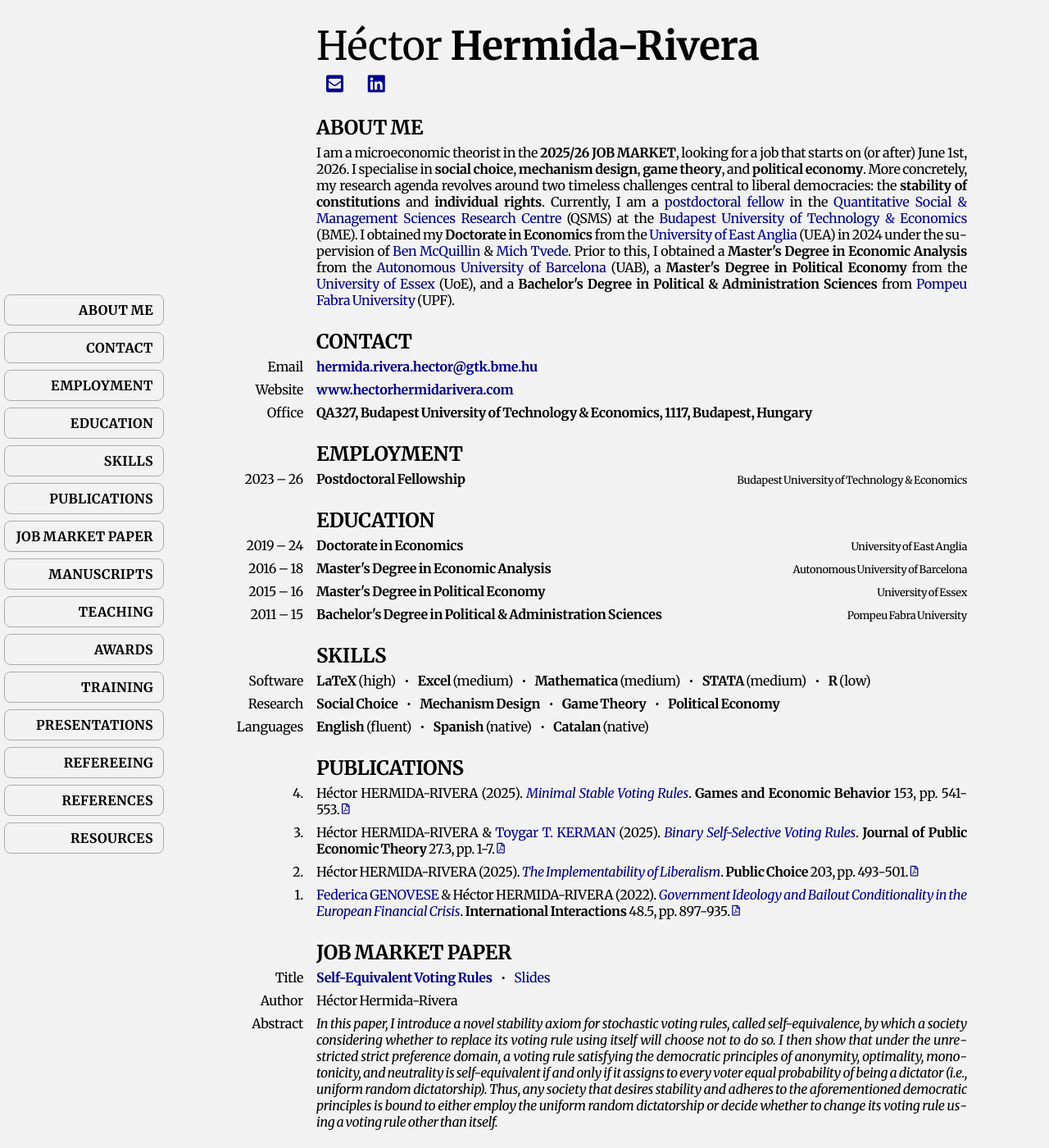
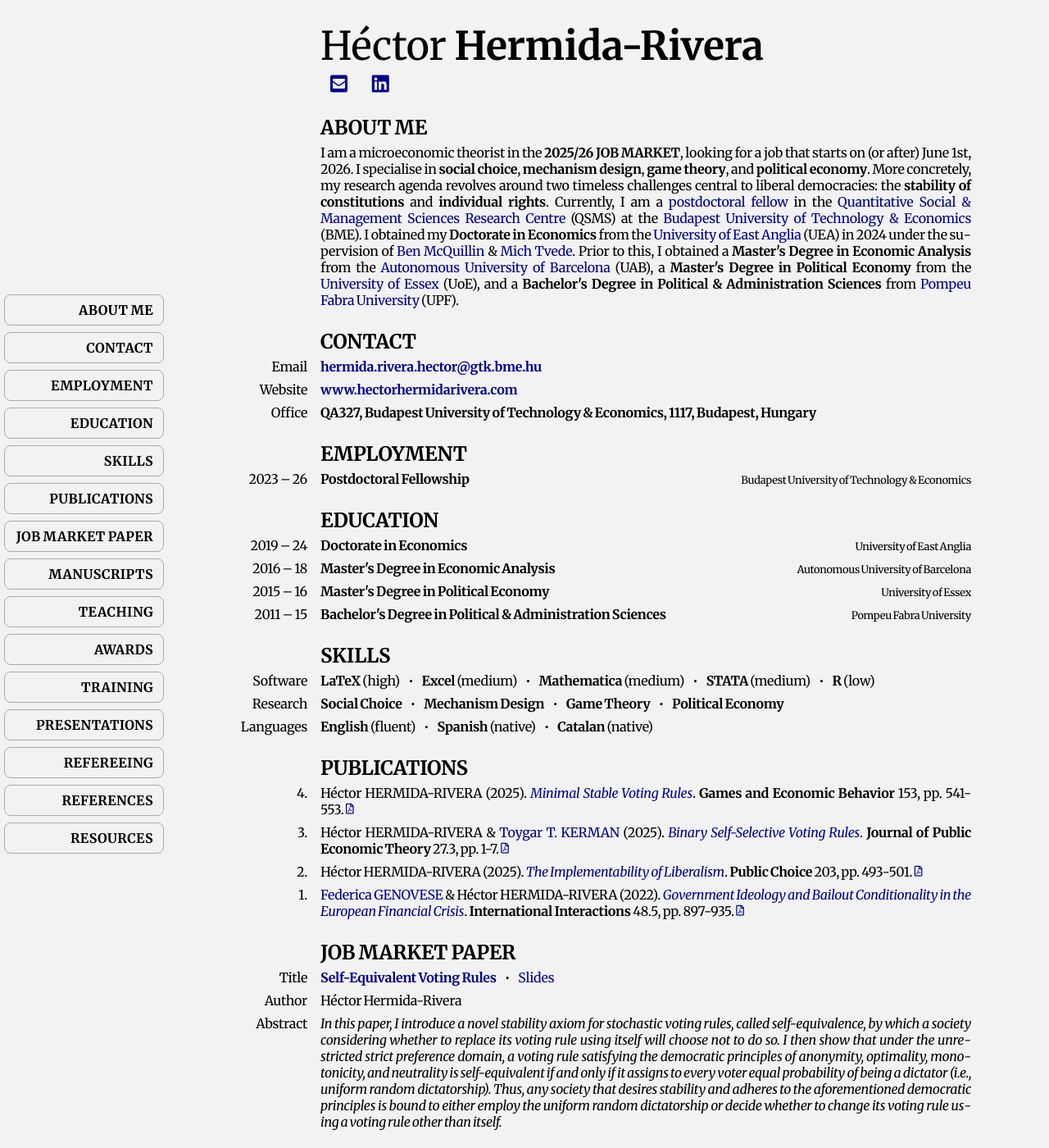
Before and after one commit to HectorHermidaRivera/hectorhermidarivera.github.io, a Jekyll site: the page built from index.md, in a window 1280 px wide and 1400 px high. Shown: the whole window at 82% size. Built offline with Jekyll 4.4.1, drawn with Linux system fonts in a browser that asks for light colours; a style sheet for code colours, icons or effects is not loaded.

Commit message:
Update style.css

```diff
--- a/assets/css/style.css
+++ b/assets/css/style.css
@@ -75,7 +75,7 @@ body {
 .content {
   max-width: 1000px;
   width: 100%;
-  margin-left: max(200px, (100vw - 1000px)/2);
+  margin-left: max(205px, (100vw - 1000px)/2);
   margin-right: max(20px, (100vw - 1000px)/2);
   padding: 0 20px 30px 20px;
   box-sizing: border-box;
```
